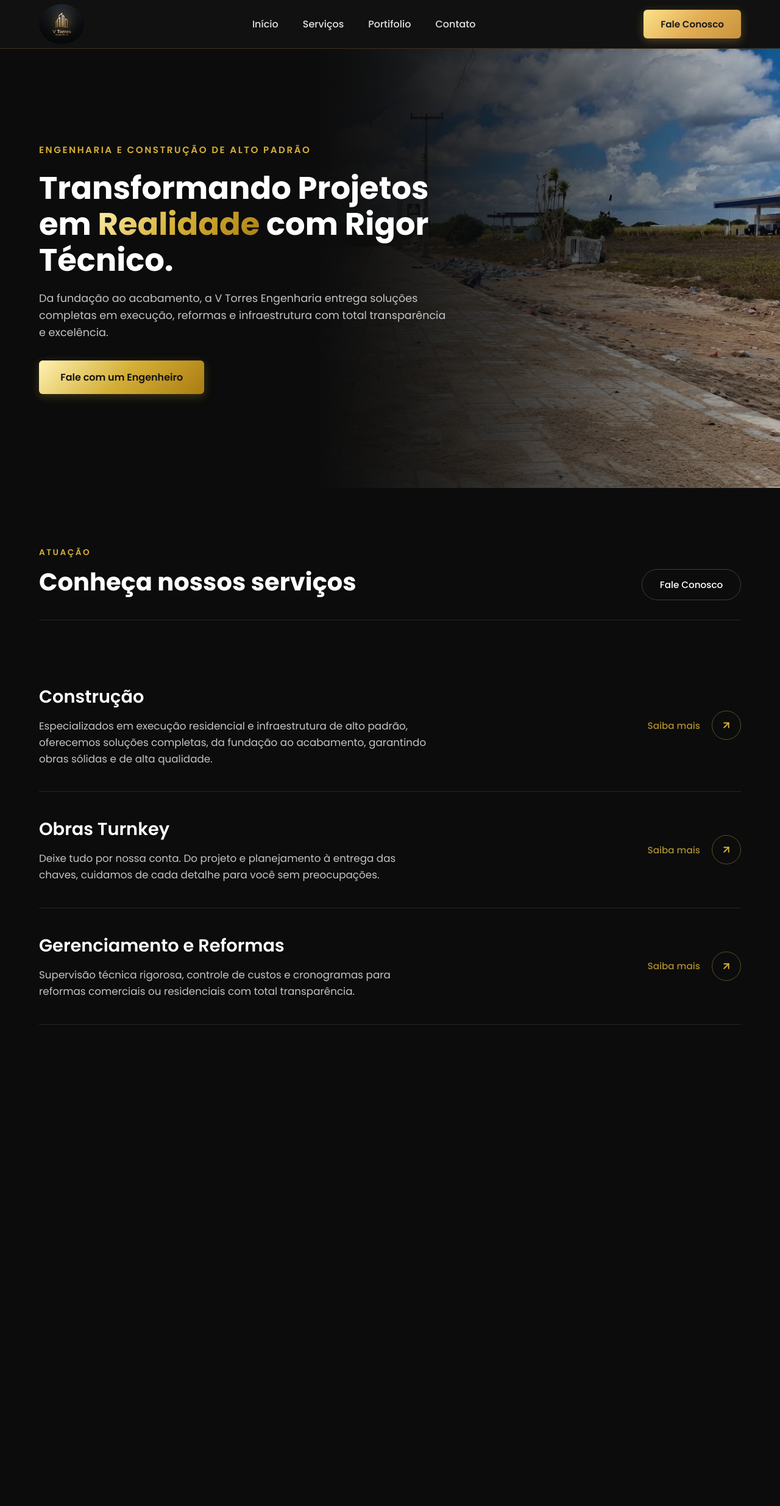
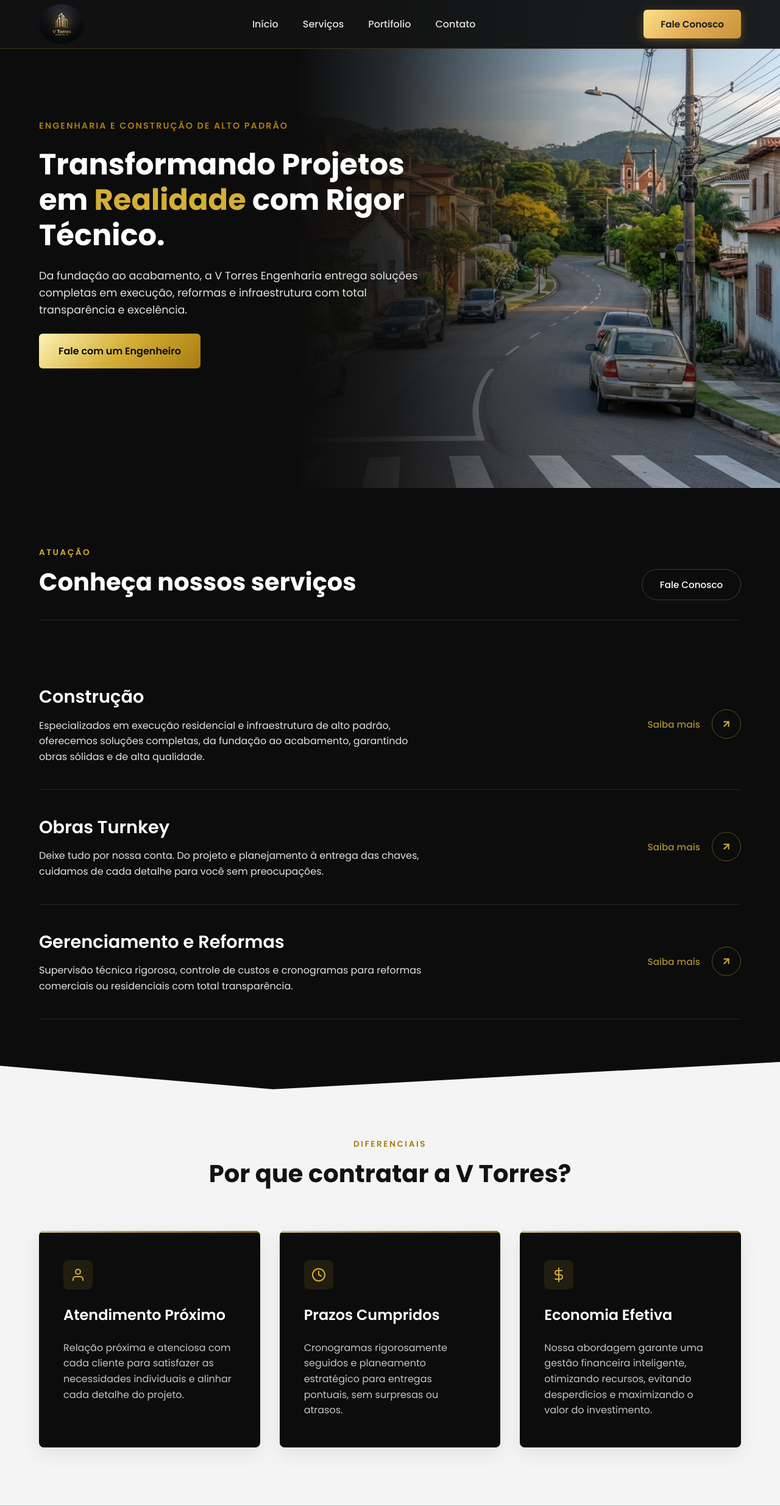
Before and after one commit to Israel-ops-cmd/landing-page-vtorres, a React (Vite) app: page / in a window 1280 px wide. Shown: the whole page at 61% size. Before the commit the page ends 1776 px from the top, so only its background shows below. Built offline with nearby package versions, Linux system fonts and the light colour scheme.

Commit message:
feat(hero & differentials): update asymmetric clip-path, add professional horizontal gradient, fix background image path, and refine typography color to off-white

```diff
--- a/src/App.tsx
+++ b/src/App.tsx
@@ -2,6 +2,7 @@ import { GlobalStyle } from "./styles/globalStyle"
 import { Header } from "./components/header"
 import { Hero } from "./components/hero"
 import { Services } from "./components/services"
+import { Differentials } from "./components/differentials"
 
 function App() {
   return (
@@ -10,6 +11,7 @@ function App() {
     <Header />
     <Hero />
     <Services />
+    <Differentials />
     </>
   )
 }
--- /dev/null
+++ b/src/components/differentials/index.tsx
@@ -0,0 +1,55 @@
+import * as S from "./style"
+
+const differentialsData = [
+    {
+        title: "Atendimento Próximo",
+        description: "Relação próxima e atenciosa com cada cliente para satisfazer as necessidades individuais e alinhar cada detalhe do projeto.",
+        icon: (
+            <svg width="24" height="24" viewBox="0 0 24 24" fill="none" stroke="currentColor" strokeWidth="2" strokeLinecap="round" strokeLinejoin="round">
+                <path d="M20 21v-2a4 4 0 0 0-4-4H8a4 4 0 0 0-4 4v2"></path>
+                <circle cx="12" cy="7" r="4"></circle>
+            </svg>
+        )
+    },
+    {
+        title: "Prazos Cumpridos",
+        description: "Cronogramas rigorosamente seguidos e planeamento estratégico para entregas pontuais, sem surpresas ou atrasos.",
+        icon: (
+            <svg width="24" height="24" viewBox="0 0 24 24" fill="none" stroke="currentColor" strokeWidth="2" strokeLinecap="round" strokeLinejoin="round">
+                <circle cx="12" cy="12" r="10"></circle>
+                <polyline points="12 6 12 12 16 14"></polyline>
+            </svg>
+        )
+    },
+    {
+        title: "Economia Efetiva",
+        description: "Nossa abordagem garante uma gestão financeira inteligente, otimizando recursos, evitando desperdícios e maximizando o valor do investimento.",
+        icon: (
+            <svg width="24" height="24" viewBox="0 0 24 24" fill="none" stroke="currentColor" strokeWidth="2" strokeLinecap="round" strokeLinejoin="round">
+                <line x1="12" y1="1" x2="12" y2="23"></line>
+                <path d="M17 5H9.5a3.5 3.5 0 0 0 0 7h5a3.5 3.5 0 0 1 0 7H6"></path>
+            </svg>
+        )
+    }
+]
+
+export function Differentials() {
+    return (
+        <S.DifferentialsContainer>
+            <S.HeaderWrapper>
+                <S.SectionTag>Diferenciais</S.SectionTag>
+                <S.SectionTitle>Por que contratar a V Torres?</S.SectionTitle>
+            </S.HeaderWrapper>
+
+            <S.CardsGrid>
+                {differentialsData.map((item, index) => (
+                    <S.Card key={index}>
+                        <S.IconWrapper>{item.icon}</S.IconWrapper>
+                        <S.CardTitle>{item.title}</S.CardTitle>
+                        <S.CardDescription>{item.description}</S.CardDescription>
+                    </S.Card>
+                ))}
+            </S.CardsGrid>
+        </S.DifferentialsContainer>
+    )
+}
--- /dev/null
+++ b/src/components/differentials/style.ts
@@ -0,0 +1,118 @@
+import styled from "styled-components"
+
+export const DifferentialsContainer = styled.section`
+  width: 100%;
+  background-color: #f4f4f4;
+  padding: 9rem 4rem 6rem 4rem;
+  box-sizing: border-box;
+  display: flex;
+  flex-direction: column;
+  align-items: center;
+  gap: 4rem;
+  position: relative;
+
+  /* O corte assimétrico idêntico à referência:
+     - Começa mais alto na esquerda (0 2vw)
+     - Desce até um ponto mais baixo deslocado para a esquerda (35% 5vw)
+     - Sobe suavemente até o canto superior direito (100% 1.5vw)
+  */
+  clip-path: polygon(0 2vw, 35% 5vw, 100% 1.5vw, 100% 100%, 0 100%);
+  margin-top: -3.5vw;
+  z-index: 3;
+
+  @media (max-width: 768px) {
+    padding: 7rem 1.5rem 4rem 1.5rem;
+    clip-path: polygon(0 1.5vw, 35% 3.5vw, 100% 1vw, 100% 100%, 0 100%);
+    margin-top: -2.5vw;
+  }
+`
+
+export const HeaderWrapper = styled.div`
+  text-align: center;
+  display: flex;
+  flex-direction: column;
+  gap: 0.5rem;
+`
+
+export const SectionTag = styled.span`
+  color: #aa7c11;
+  font-size: 0.85rem;
+  font-weight: 600;
+  text-transform: uppercase;
+  letter-spacing: 2.5px;
+`
+
+export const SectionTitle = styled.h2`
+  color: #121212;
+  font-size: 2.5rem;
+  font-weight: 700;
+
+  @media (max-width: 768px) {
+    font-size: 2rem;
+  }
+`
+
+export const CardsGrid = styled.div`
+  display: grid;
+  grid-template-columns: repeat(3, 1fr);
+  gap: 2rem;
+  width: 100%;
+  max-width: 1200px;
+
+  @media (max-width: 968px) {
+    grid-template-columns: 1fr;
+    max-width: 500px;
+  }
+`
+
+export const Card = styled.div`
+  background-color: #0c0c0c;
+  border-radius: 8px;
+  padding: 3rem 2.5rem;
+  display: flex;
+  flex-direction: column;
+  gap: 1.5rem;
+  position: relative;
+  overflow: hidden;
+  box-shadow: 0 10px 30px rgba(0, 0, 0, 0.08);
+  transition: transform 0.3s ease, box-shadow 0.3s ease;
+
+  &::before {
+    content: '';
+    position: absolute;
+    top: 0;
+    left: 0;
+    width: 100%;
+    height: 3px;
+    background: linear-gradient(135deg, #fff2b2 0%, #d4af37 50%, #aa7c11 100%);
+    opacity: 0.8;
+  }
+
+  &:hover {
+    transform: translateY(-6px);
+    box-shadow: 0 15px 35px rgba(0, 0, 0, 0.15);
+  }
+`
+
+export const IconWrapper = styled.div`
+  width: 48px;
+  height: 48px;
+  border-radius: 8px;
+  background-color: rgba(212, 175, 55, 0.1);
+  display: flex;
+  align-items: center;
+  justify-content: center;
+  color: #d4af37;
+`
+
+export const CardTitle = styled.h3`
+  color: #ffffff;
+  font-size: 1.5rem;
+  font-weight: 600;
+`
+
+export const CardDescription = styled.p`
+  color: #c4c4c4;
+  font-size: 1rem;
+  line-height: 1.6;
+`
--- a/src/components/hero/index.tsx
+++ b/src/components/hero/index.tsx
@@ -1,8 +1,9 @@
 import * as S from "./style"
+import backgroundHero from "../../assets/Gemini_Generated_Image_kjslszkjslszkjsl.jpg"
 
 export function Hero() {
     return (
-        <S.HeroContainer>
+        <S.HeroContainer bgImage={backgroundHero}>
             <S.HeroContent>
                 <S.Subtitle>Engenharia e Construção de Alto Padrão</S.Subtitle>
                 <S.Title>
--- a/src/components/hero/style.ts
+++ b/src/components/hero/style.ts
@@ -1,10 +1,13 @@
 import styled from "styled-components"
-import heroBg from "../../assets/hero.webp"
 
-export const HeroContainer = styled.section`
-  margin-top: 80px;
-  height: calc(100vh - 80px);
+interface HeroContainerProps {
+  bgImage: string;
+}
+
+export const HeroContainer = styled.section<HeroContainerProps>`
   width: 100%;
+  height: 100vh;
+  min-height: 700px;
   position: relative;
   display: flex;
   align-items: center;
@@ -12,72 +15,94 @@ export const HeroContainer = styled.section`
   box-sizing: border-box;
   overflow: hidden;
 
-  background-image:
-    linear-gradient(90deg, #0c0c0c 40%, rgba(12, 12, 12, 0.75) 65%, rgba(12, 12, 12, 0.2) 100%),
-    url(${heroBg});
-
+  /* Imagem de fundo importada dos assets */
+  background-image: url(${props => props.bgImage});
   background-size: cover;
   background-position: center;
+
+  /* Gradiente lateral: Lado esquerdo 100% preto sólido, lado direito transparente */
+  &::before {
+    content: '';
+    position: absolute;
+    top: 0;
+    left: 0;
+    width: 100%;
+    height: 100%;
+    background: linear-gradient(
+      90deg,
+      #0c0c0c 0%,
+      #0c0c0c 38%,
+      rgba(12, 12, 12, 0.85) 50%,
+      rgba(12, 12, 12, 0.2) 75%,
+      transparent 100%
+    );
+    z-index: 1;
+  }
+
+  @media (max-width: 968px) {
+    padding: 0 1.5rem;
+    &::before {
+      background: linear-gradient(
+        180deg,
+        rgba(12, 12, 12, 0.95) 0%,
+        rgba(12, 12, 12, 0.8) 100%
+      );
+    }
+  }
 `
 
 export const HeroContent = styled.div`
-  max-width: 680px;
+  position: relative;
+  z-index: 2; /* Garante que o texto fica acima do gradiente preto */
+  max-width: 650px;
   display: flex;
   flex-direction: column;
-  gap: 1.2rem;
-  z-index: 2;
+  gap: 1.5rem;
 `
 
 export const Subtitle = styled.span`
-  /* Dourado limpo e sofisticado no subtítulo */
-  color: #d4af37;
-  font-size: 0.95rem;
+  color: #aa7c11;
+  font-size: 0.9rem;
   font-weight: 600;
   text-transform: uppercase;
-  letter-spacing: 2.5px;
-  margin-bottom: 0.2rem;
+  letter-spacing: 2px;
 `
 
 export const Title = styled.h1`
   color: #ffffff;
-  font-size: 3.2rem;
+  font-size: 3rem;
   font-weight: 700;
-  line-height: 1.15;
+  line-height: 1.2;
 
   span {
-    /* Gradiente dourado moderno, brilhante e sem o tom alaranjado */
-    background: linear-gradient(135deg, #fff2b2 0%, #d4af37 50%, #aa7c11 100%);
-    -webkit-background-clip: text;
-    -webkit-text-fill-color: transparent;
+    color: #d4af37;
+  }
+
+  @media (max-width: 768px) {
+    font-size: 2.2rem;
   }
 `
 
 export const Description = styled.p`
-  color: #c4c4c4;
+  color: #E2E2E2;
   font-size: 1.1rem;
   line-height: 1.6;
-  margin-bottom: 0.8rem;
 `
 
 export const CtaButton = styled.a`
-  display: inline-flex;
-  align-items: center;
-  justify-content: center;
-  /* Botão com o mesmo padrão de dourado nobre */
+  display: inline-block;
   background: linear-gradient(135deg, #fff2b2 0%, #d4af37 50%, #aa7c11 100%);
-  color: #121212;
-  padding: 0.95rem 2.2rem;
+  color: #0c0c0c;
+  padding: 1rem 2rem;
   border-radius: 6px;
   font-weight: 600;
-  font-size: 1rem;
   text-decoration: none;
+  text-align: center;
   width: fit-content;
-  transition: all 0.3s ease-in-out;
-  box-shadow: 0 4px 15px rgba(212, 175, 55, 0.25);
+  transition: transform 0.3s ease, box-shadow 0.3s ease;
 
   &:hover {
-    filter: brightness(1.15);
     transform: translateY(-2px);
-    box-shadow: 0 6px 20px rgba(212, 175, 55, 0.4);
+    box-shadow: 0 10px 20px rgba(212, 175, 55, 0.3);
   }
 `
--- a/src/components/services/style.ts
+++ b/src/components/services/style.ts
@@ -95,8 +95,8 @@ export const ServiceTitle = styled.h3`
 `
 
 export const ServiceDescription = styled.p`
-  color: #c4c4c4; /* Cinzento muito mais legível e elegante no fundo escuro */
-  font-size: 1.05rem;
+  color: #E2E2E2;
+  font-size: 1rem;
   line-height: 1.6;
 `
 
```
Also changed, not shown: src/assets/Gemini_Generated_Image_kjslszkjslszkjsl.jpg (added).
